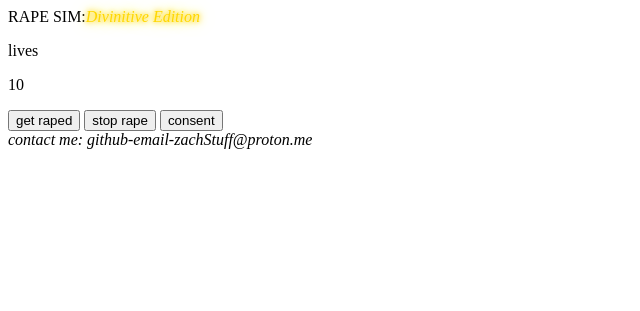
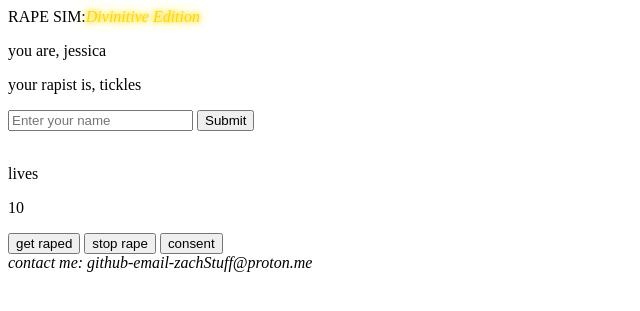
Before and after one commit to zachsStuff/r-game, a Flask app: page / in a window 1280 px wide. Shown: the top 311 px of the page, without its empty margins (0-640 px from the left). Run offline with Flask 3, Linux system fonts and the light colour scheme.

Commit message:
did stuff

```diff
--- a/app.py
+++ b/app.py
@@ -1,10 +1,12 @@
-from flask import Flask, render_template
+from flask import Flask, request, render_template
 
 app = Flask(__name__)
 
 @app.route("/")
 def home():
-    return render_template("game_page.html")
+    name = request.args.get("name", "jessica")
+    Rname = request.args.get("rapist", "tickles")
+    return render_template("game_page.html",name=name,rapist=Rname)
 
 if __name__ == "__main__":
-    app.run(debug=False)
+    app.run(debug=True)
--- a/templates/game_page.html
+++ b/templates/game_page.html
@@ -82,6 +82,15 @@
     }
     </script>
     <h>RAPE SIM:<span class="gold">Divinitive Edition</span></h>
+    <br>
+    <p>you are, {{ name }}</p>
+    <p>your rapist is, {{ rapist }}</p>
+    <form action="/" method="GET">
+    <input type="text" name="name" placeholder="Enter your name">
+    <button type="submit">Submit</button>
+    </form>
+    <br>
+
     <p>lives</p><p id="lives">10</p>
     <button type="button" onclick="startrape()">get raped</button>
     <button type="button" onclick="Stop_rape()">stop rape</button>
```
